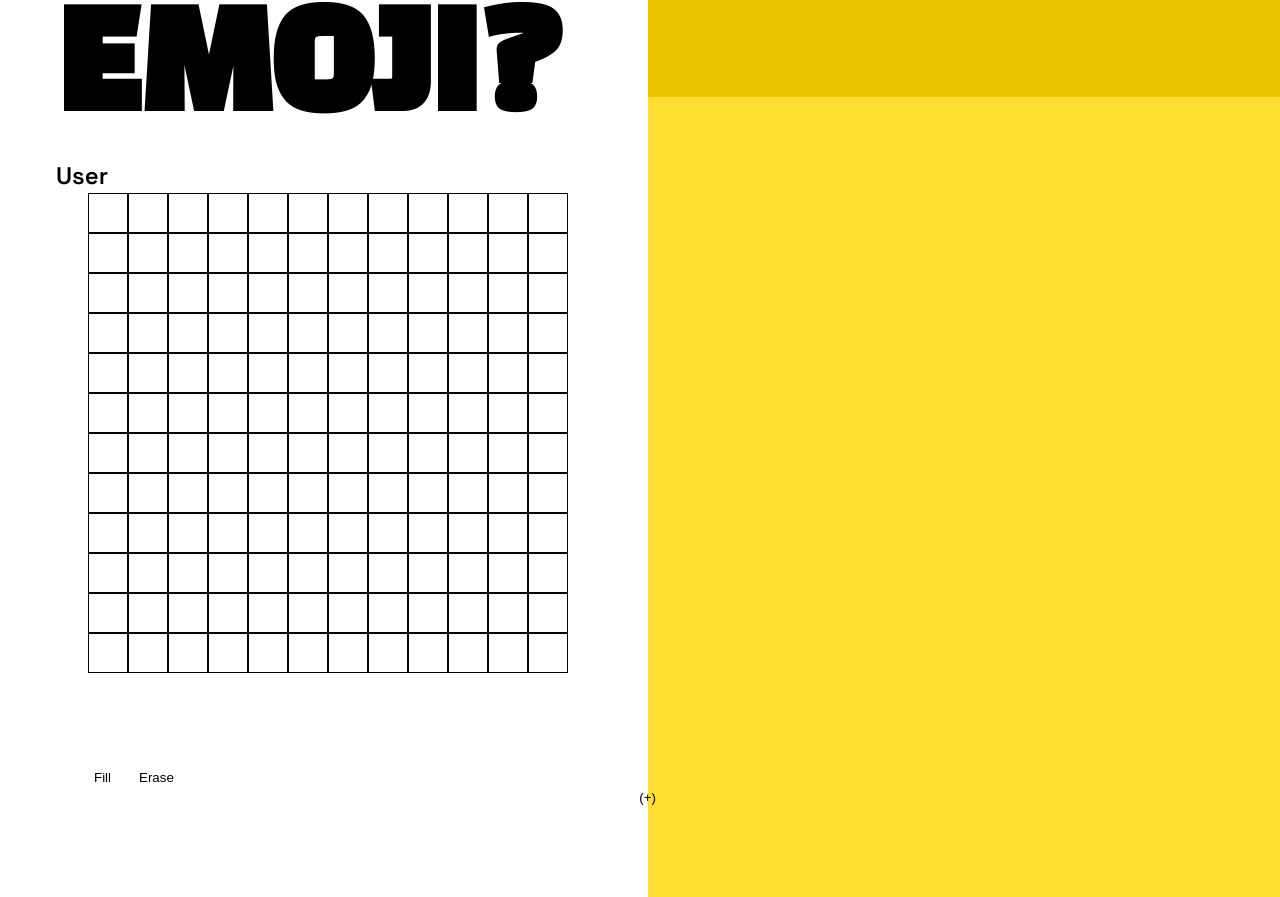
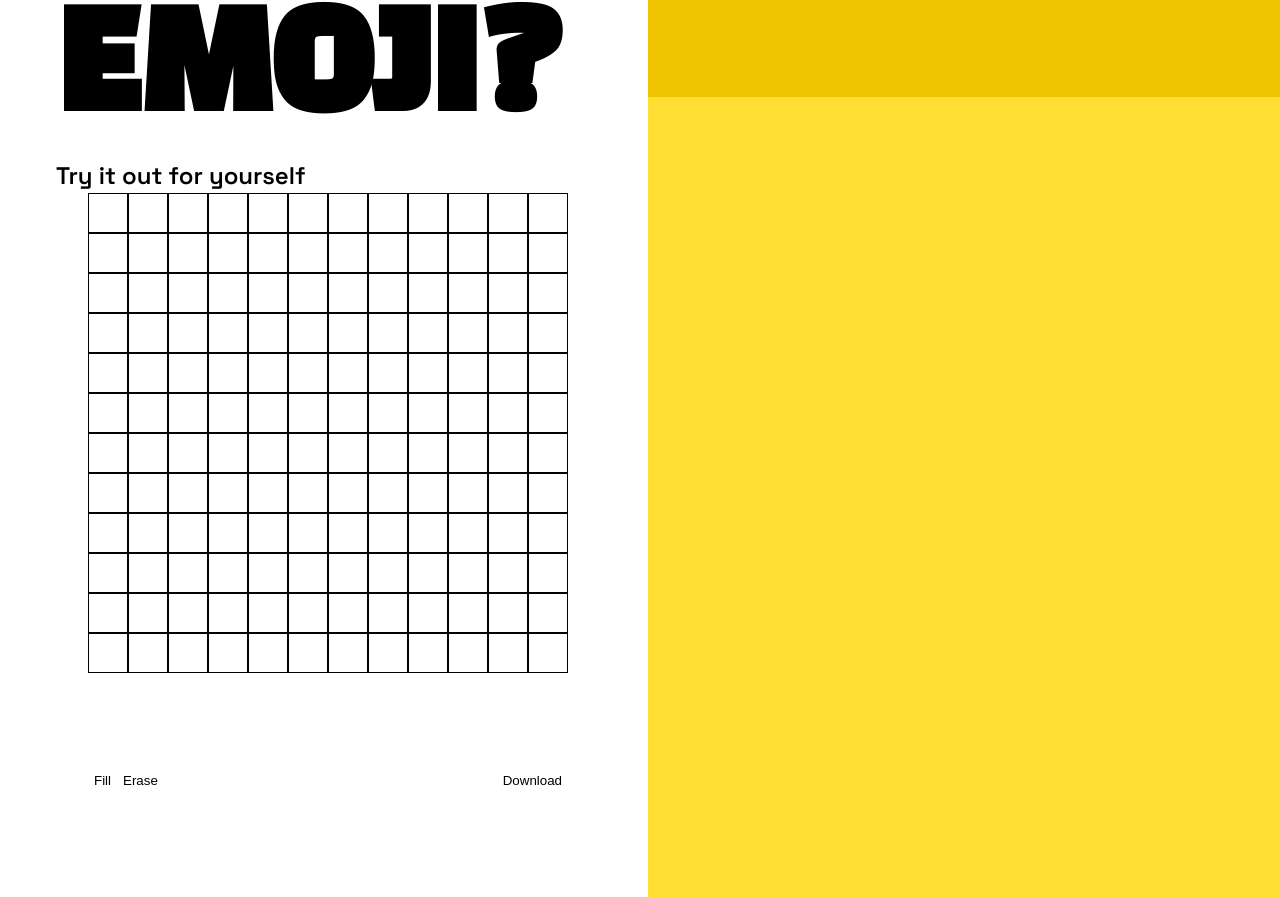
Before and after one commit to divya-mehra/sixemojistory, a React (Vite) app: page / in a window 1280 px wide. Shown: the part 6311-7208 px from the top of the page. Built offline with nearby package versions, Linux system fonts and the light colour scheme; a web font is replaced by a local one.

Commit message:
cleaned up button indicator

```diff
--- a/src/panels/grid-panel/UserGridPanel.jsx
+++ b/src/panels/grid-panel/UserGridPanel.jsx
@@ -13,11 +13,13 @@ const UserGridPanel = ({ numberUserPanels, setNumberUserPanels }) => {
   const [buttonSelection, setButtonSelection] = useState(null);
   const [mousePressed, setMousePressed] = useState(false);
 
-  const addPanelButton = () => {
-    console.log(numberUserPanels);
-    // setNumberUserPanels((prevNumber) => prevNumber + 1);
-    setNumberUserPanels(numberUserPanels + 1);
-  }
+  // Removed the ability to add more panels for now bceause of complexity with storing emoji filled rects
+
+  // const addPanelButton = () => {
+  //   console.log(numberUserPanels);
+  //   // setNumberUserPanels((prevNumber) => prevNumber + 1);
+  //   setNumberUserPanels(numberUserPanels + 1);
+  // }
 
   return (
     <>
@@ -40,7 +42,7 @@ const UserGridPanel = ({ numberUserPanels, setNumberUserPanels }) => {
           setButtonSelection={setButtonSelection}
         />
       </div>
-      <button className={styles.addPanelButton} onClick={addPanelButton}>(+)</button>
+      {/* <button className={styles.addPanelButton} onClick={addPanelButton}>(+)</button> */}
     </>
   );
 };
--- a/src/panels/grid-panel/UserGridRect.jsx
+++ b/src/panels/grid-panel/UserGridRect.jsx
@@ -21,6 +21,7 @@ const UserGridRect = ({ buttonSelection, mousePressed, setMousePressed }) => {
     if (mousePressed) {
       if (buttonSelection === "fill") {
         setFill("black");
+
       } else if (buttonSelection === "erase") {
         setFill("transparent");
       }
--- a/src/panels/grid-panel/UserInterface.jsx
+++ b/src/panels/grid-panel/UserInterface.jsx
@@ -1,34 +1,39 @@
 import styles from "../panel.module.css";
 
 const UserInterface = ({ buttonSelection, setButtonSelection }) => {
-  const handleClick = (selection) => {
-    if (selection === "fill") {
-      console.log(selection);
-      buttonSelection === "fill" ? setButtonSelection(null) : setButtonSelection("fill")
-    } else if (selection === "erase") {
-      console.log(selection);
-      buttonSelection === "erase" ? setButtonSelection(null) : setButtonSelection("erase")
-    }
+  const handleClick = (e, selection) => {
+    buttonSelection === selection
+      ? setButtonSelection(null)
+      : setButtonSelection(selection);
   };
 
   return (
     <>
+      <div>
         <button
-        className={styles.interfaceButton}
-        onClick={() => {
-          handleClick("fill");
+          className={`${styles.interfaceButton} ${
+            buttonSelection === "fill" ? styles.buttonActive : ""
+          }`}
+          onClick={(e) => {
+            handleClick(e, "fill");
           }}
         >
           Fill
         </button>
         <button
-        className={styles.interfaceButton}
-        onClick={() => {
-          handleClick("erase");
+          className={`${styles.interfaceButton} ${
+            buttonSelection === "erase" ? styles.buttonActive : ""
+          }`}
+          onClick={(e) => {
+            handleClick(e, "erase");
           }}
         >
           Erase
         </button>
+      </div>
+      <div>
+        <button>Download</button>
+      </div>
     </>
   );
 };
--- a/src/panels/panel.module.css
+++ b/src/panels/panel.module.css
@@ -93,8 +93,8 @@ hr {
     width: 480px; /* 12 columns * 40px */
     margin: 0 auto;
     display: flex;
-    justify-content: flex-start;
-    gap: 16px;
+    justify-content: space-between;
+
   }
 
 /* Buttons */
@@ -111,4 +111,9 @@ button {
   text-decoration: none;
   border: none;
   background-color: transparent;
+  cursor: pointer;
 }
+
+.buttonActive {
+  font-weight: bold;
+}
--- a/src/panels/start-panel/UserStartPanelLeft.jsx
+++ b/src/panels/start-panel/UserStartPanelLeft.jsx
@@ -7,7 +7,7 @@ const UserStartPanelLeft = () => {
         <h1 style={{ textTransform: "uppercase" }}>
           <div>Got some-thing to emoji?</div>
         </h1>
-        <h2>User</h2>
+        <h2>Try it out for yourself</h2>
       </div>
     </div>
   );
--- a/src/panels/text-panel/UserTextPanel.jsx
+++ b/src/panels/text-panel/UserTextPanel.jsx
@@ -3,6 +3,7 @@ import { useInView } from 'react-intersection-observer';
 import { useEffect, useRef } from "react";
 
 const UserTextPanel = () => {
+
     return ( <>
 
     </> );
```
Lines whose indentation alone changed are shown as unchanged.
